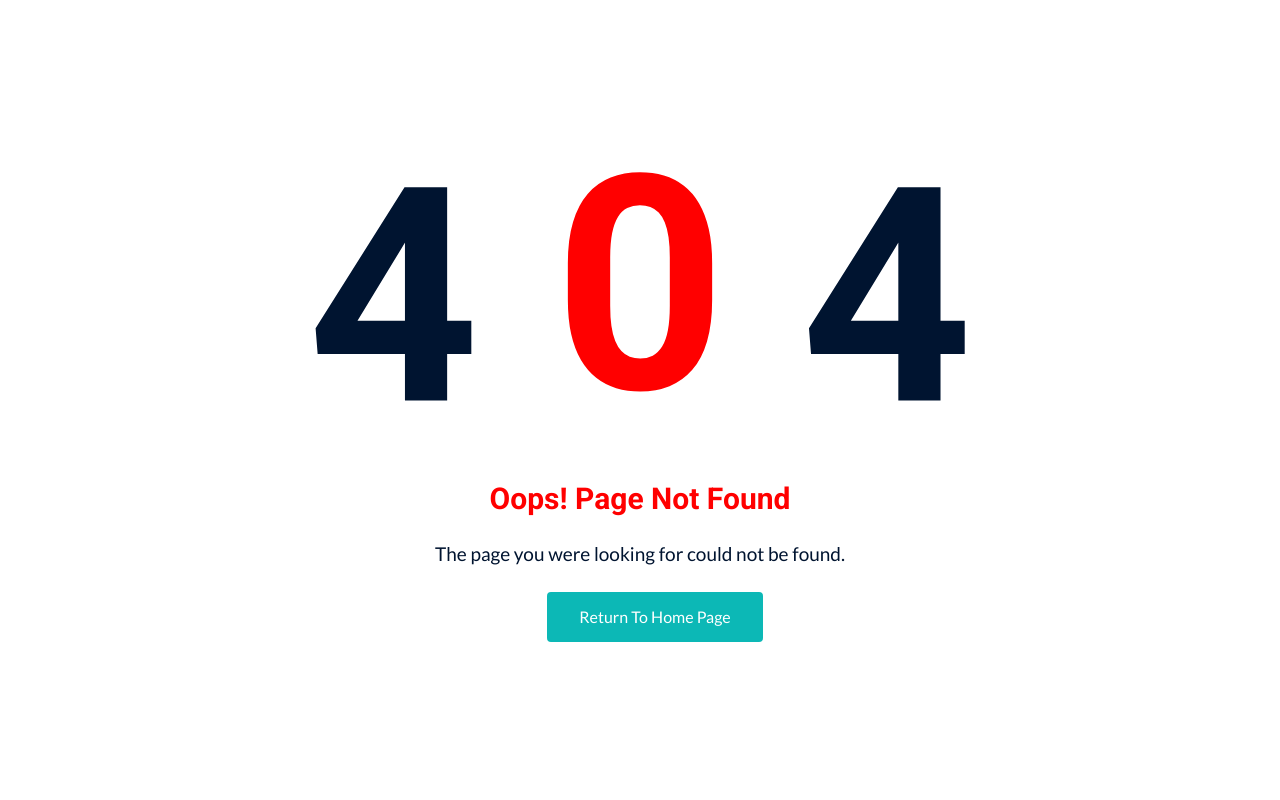
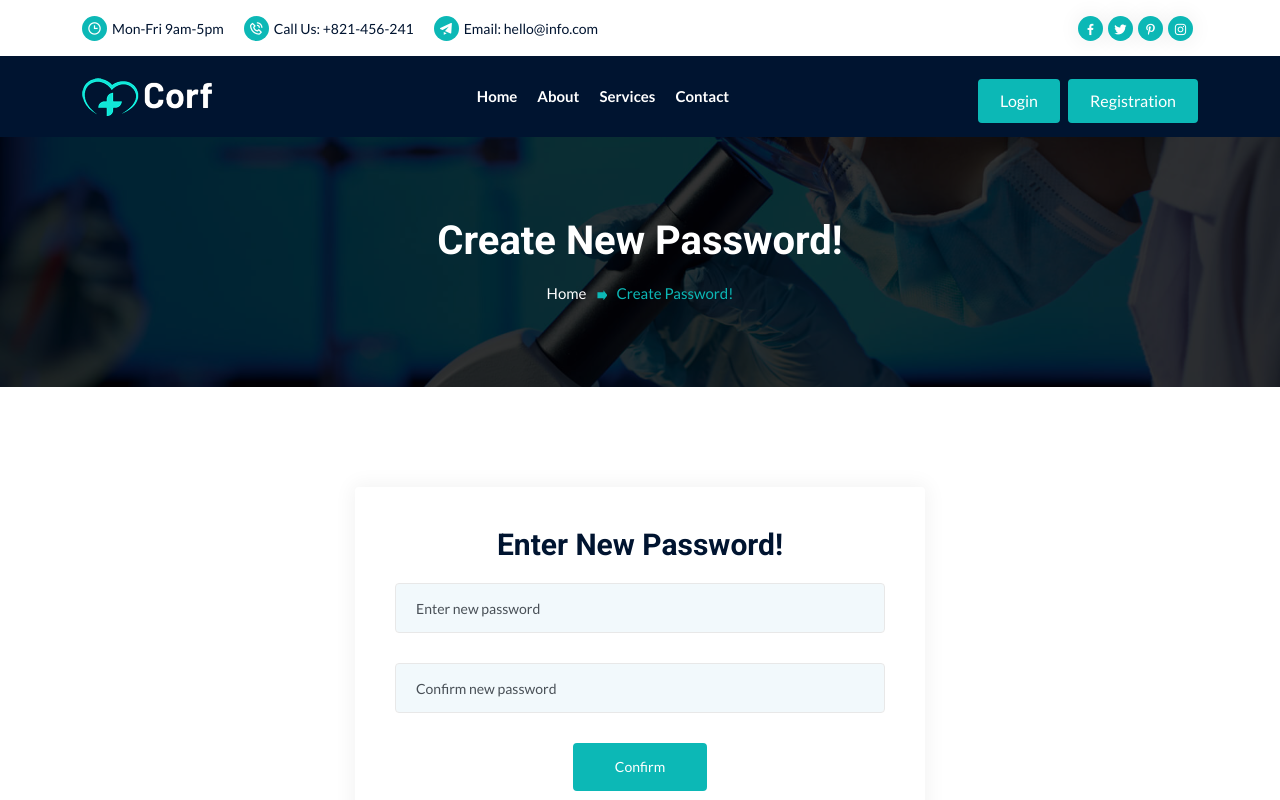
Before and after one commit to en-arnob/ssl_e-relatives_frontend, a Next.js app: page /enter-new-password in a window 1280 px wide. Before the commit this address had no page. Shown: the top 800 px of the page. Built offline with nearby package versions, Linux system fonts and the light colour scheme.

Commit message:
Password Reset Completed

```diff
--- /dev/null
+++ b/pages/enter-new-password.jsx
@@ -0,0 +1,132 @@
+import React, { useState } from "react";
+import Navbar from "../components/_App/Navbar";
+import PageBanner from "../components/Common/PageBanner";
+import Subscribe from "../components/Common/Subscribe";
+import Footer from "../components/_App/Footer";
+import Link from "next/link";
+import axios from "axios";
+import { toast } from "react-hot-toast";
+import { useRouter } from "next/router";
+
+const PassReset = () => {
+  const Router = useRouter();
+  const [passwd, setPasswd] = useState("");
+  const [cPasswd, setCPasswd] = useState("");
+  const { data } = Router.query;
+  const mobile = data ? JSON.parse(data) : null;
+  // console.log(mobile);
+  const [otpVerified, setOtpVerified] = useState(false);
+
+  const submitHandler = async (e) => {
+    e.preventDefault();
+    // console.log(mobile);
+    console.log(passwd, cPasswd);
+    if (passwd && cPasswd) {
+      if (passwd === cPasswd) {
+        const userInfo = {
+          mobile: mobile,
+          newPassword: passwd,
+          confirmPassword: cPasswd,
+        };
+        updatePassword(userInfo);
+      } else {
+        toast.error("Password Not Matched!!");
+      }
+    }
+  };
+
+  const updatePassword = async (userInfo) => {
+    try {
+      const res = await axios.put(
+        `${process.env.NEXT_PUBLIC_API_BASE_URL}/user/password`,
+        userInfo,
+        {
+          headers: {
+            "Content-Type": "application/json",
+          },
+        }
+      );
+      // console.log(res);
+      // const data = res.data;
+
+      if (res.status === 200) {
+        toast.success("Password Reset Successfully!!");
+        Router.push("/sign-in");
+      }
+    } catch (error) {
+      console.error(error);
+      console.error(error.response.data.message);
+      toast.error(error.response.data.message);
+    }
+  };
+
+  return (
+    <>
+      <Navbar />
+
+      <PageBanner
+        pageTitle="Create New Password!"
+        homePageUrl="/"
+        homePageText="Home"
+        activePageText="Create Password!"
+        imgClass="bg-3"
+      />
+
+      <div className="user-area-all-style recover-password-area ptb-100">
+        <div className="container">
+          <div className="row">
+            <div className="col-12">
+              <div className="contact-form-action">
+                <div className="form-heading text-center">
+                  <h3 className="form-title">Enter New Password!</h3>
+                </div>
+                <form method="post">
+                  <div className="row">
+                    <div className="col-12">
+                      <div className="form-group">
+                        <input
+                          className="form-control"
+                          type="password"
+                          name="passwd"
+                          onChange={(e) => setPasswd(e.target.value)}
+                          placeholder="Enter new password"
+                        />
+                      </div>
+                    </div>
+                    <div className="col-12">
+                      <div className="form-group">
+                        <input
+                          className="form-control"
+                          type="password"
+                          name="cPasswd"
+                          onChange={(e) => setCPasswd(e.target.value)}
+                          placeholder="Confirm new password"
+                        />
+                      </div>
+                    </div>
+
+                    <div className="col-12">
+                      <button
+                        className="default-btn btn-two"
+                        type="submit"
+                        onClick={submitHandler}
+                      >
+                        Confirm
+                      </button>
+                    </div>
+                  </div>
+                </form>
+              </div>
+            </div>
+          </div>
+        </div>
+      </div>
+
+      {/* <Subscribe /> */}
+
+      <Footer />
+    </>
+  );
+};
+
+export default PassReset;
--- a/pages/sign-up.jsx
+++ b/pages/sign-up.jsx
@@ -1,7 +1,6 @@
 import React, { useState, useEffect, useContext } from "react";
 import Navbar from "../components/_App/Navbar";
 import PageBanner from "../components/Common/PageBanner";
-import Subscribe from "../components/Common/Subscribe";
 import Footer from "../components/_App/Footer";
 import Link from "next/link";
 import axios from "axios";
@@ -14,7 +13,7 @@ import { useRouter } from "next/router";
 
 const SignUp = () => {
   const Router = useRouter();
-  const { check, smsAPI } = useContext(UserContext);
+  const { check } = useContext(UserContext);
   const [selectedRole, setSelectedRole] = useState(0);
   const [roles, setRoles] = useState([]);
   const [rodalVisible, setRodalVisible] = useState(false);
```
Also changed, not shown: pages/new-password.jsx (added, +105 -0 lines), pages/recover-password.jsx (renamed from pages/recover-password.js, +52 -15 lines).
